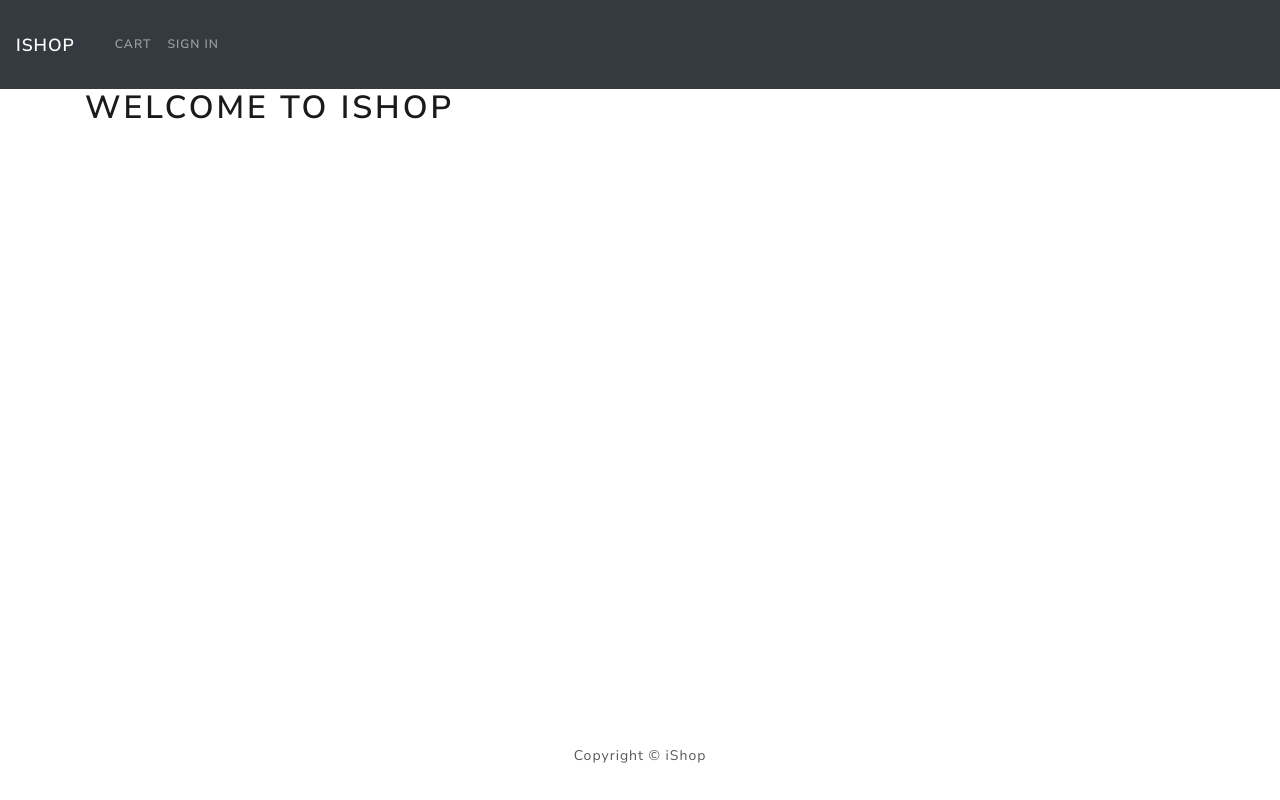
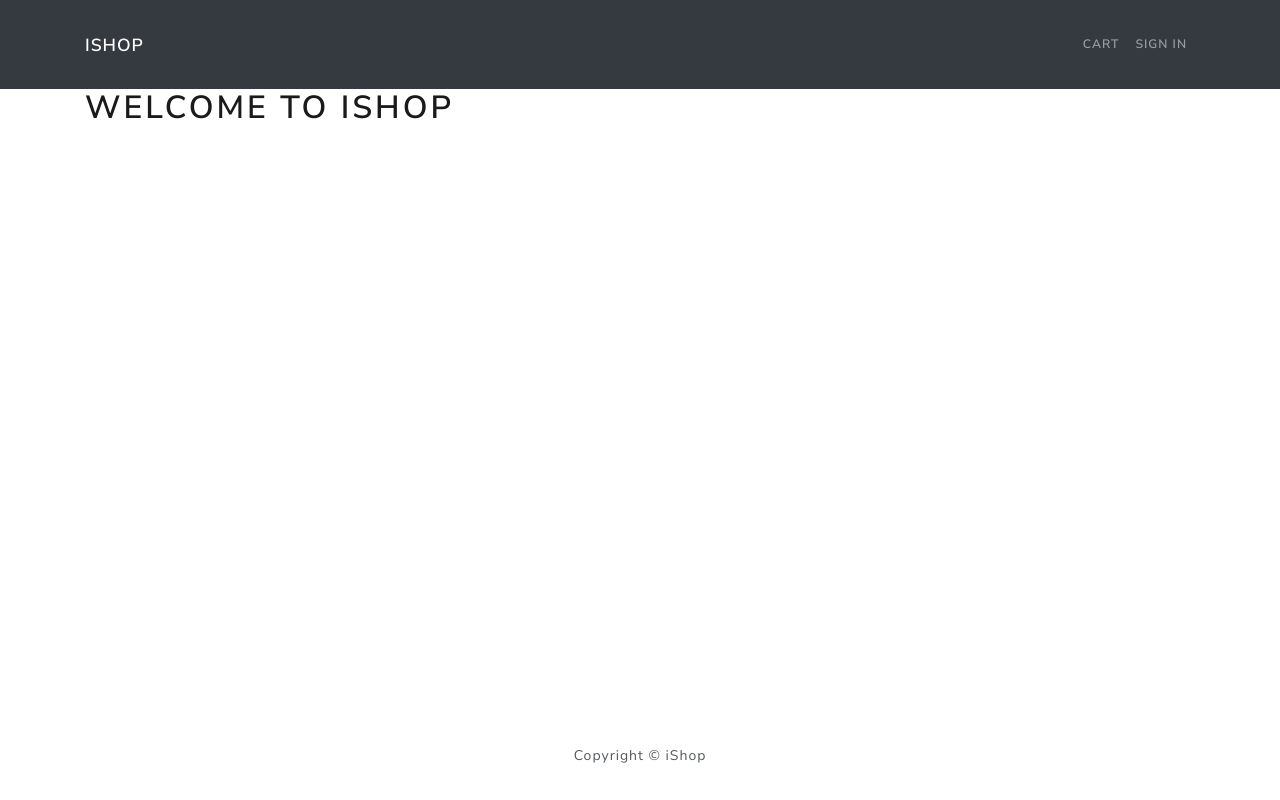
Before and after one commit to alvingomez/ishop, a React (Create React App) app in the folder frontend/: page / in a window 1280 px wide. Built offline with nearby package versions, Linux system fonts and the light colour scheme.

Commit message:
Car and Sign-in links
I placed the container inside Navbar and place the links to the right hand side of the page.

```diff
--- a/frontend/src/components/Header.js
+++ b/frontend/src/components/Header.js
@@ -4,14 +4,16 @@ import {Navbar, Nav, Container} from 'react-bootstrap';
 const Header = () => {
     return <header>
     <Navbar bg="dark" variant='dark' expand="lg" CollapseOnSelect>
+    <Container>
      <Navbar.Brand href="/">iShop</Navbar.Brand>
      <Navbar.Toggle aria-controls="basic-navbar-nav" />
      <Navbar.Collapse id="basic-navbar-nav">
-    <Nav className="mr-auto">
+      <Nav className="ml-auto">
       <Nav.Link href="/cart">Cart</Nav.Link>
       <Nav.Link href="/login">Sign In</Nav.Link>
       </Nav>
      </Navbar.Collapse>
+    </Container>
     </Navbar>
     </header>
 }
```
Lines whose indentation alone changed are shown as unchanged.
